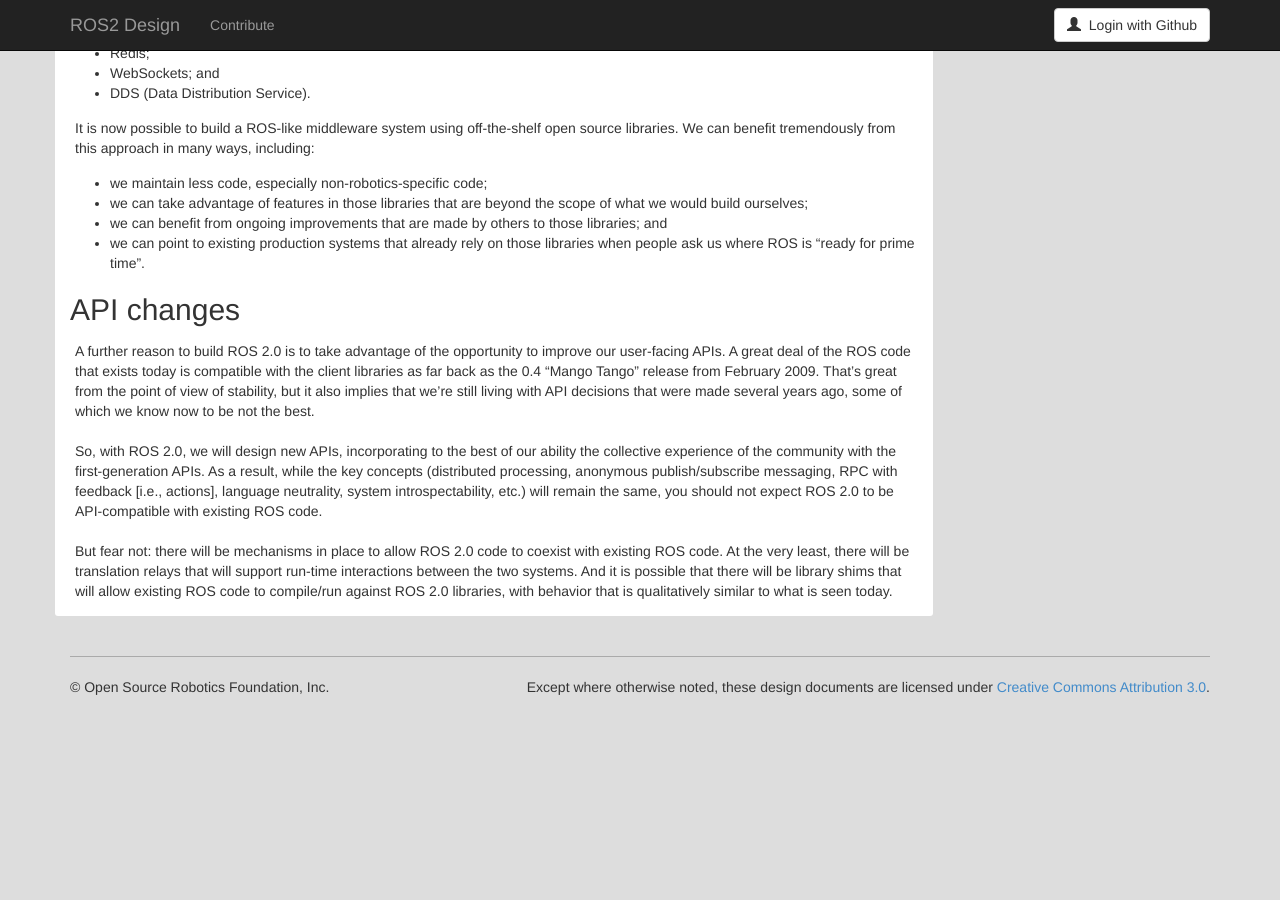
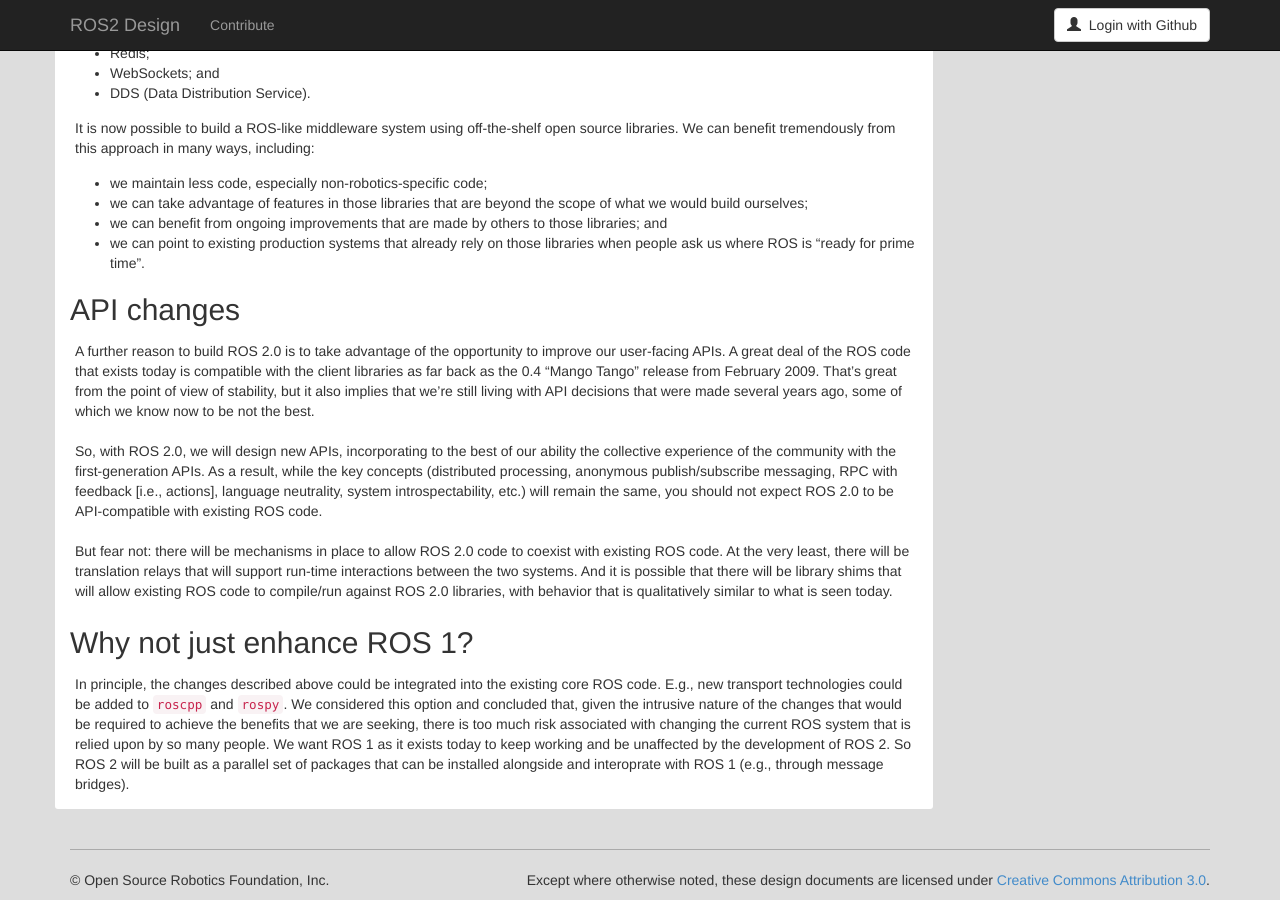
Before and after one commit to ros2/design, a Jekyll site: the page built from articles/10_why_ros2.md, in a window 1280 px wide and 900 px high, scrolled down 1404 px. Built offline with Jekyll 4.4.1, drawn with Linux system fonts in a browser that asks for light colours; nearby versions of some CDN libraries; before the commit the page ends 2111 px from its top, so only the background shows below that; some of the changed text lies outside the part shown.

Commit message:
add paragraph why not to roll changes into ROS 1

```diff
--- a/articles/10_why_ros2.md
+++ b/articles/10_why_ros2.md
@@ -97,3 +97,11 @@
 But fear not: there will be mechanisms in place to allow ROS 2.0 code to coexist with existing ROS code.
 At the very least, there will be translation relays that will support run-time interactions between the two systems.
 And it is possible that there will be library shims that will allow existing ROS code to compile/run against ROS 2.0 libraries, with behavior that is qualitatively similar to what is seen today.
+
+## Why not just enhance ROS 1?
+
+In principle, the changes described above could be integrated into the existing core ROS code.
+E.g., new transport technologies could be added to `roscpp` and `rospy`.
+We considered this option and concluded that, given the intrusive nature of the changes that would be required to achieve the benefits that we are seeking, there is too much risk associated with changing the current ROS system that is relied upon by so many people.
+We want ROS 1 as it exists today to keep working and be unaffected by the development of ROS 2.
+So ROS 2 will be built as a parallel set of packages that can be installed alongside and interoprate with ROS 1 (e.g., through message bridges).
```
